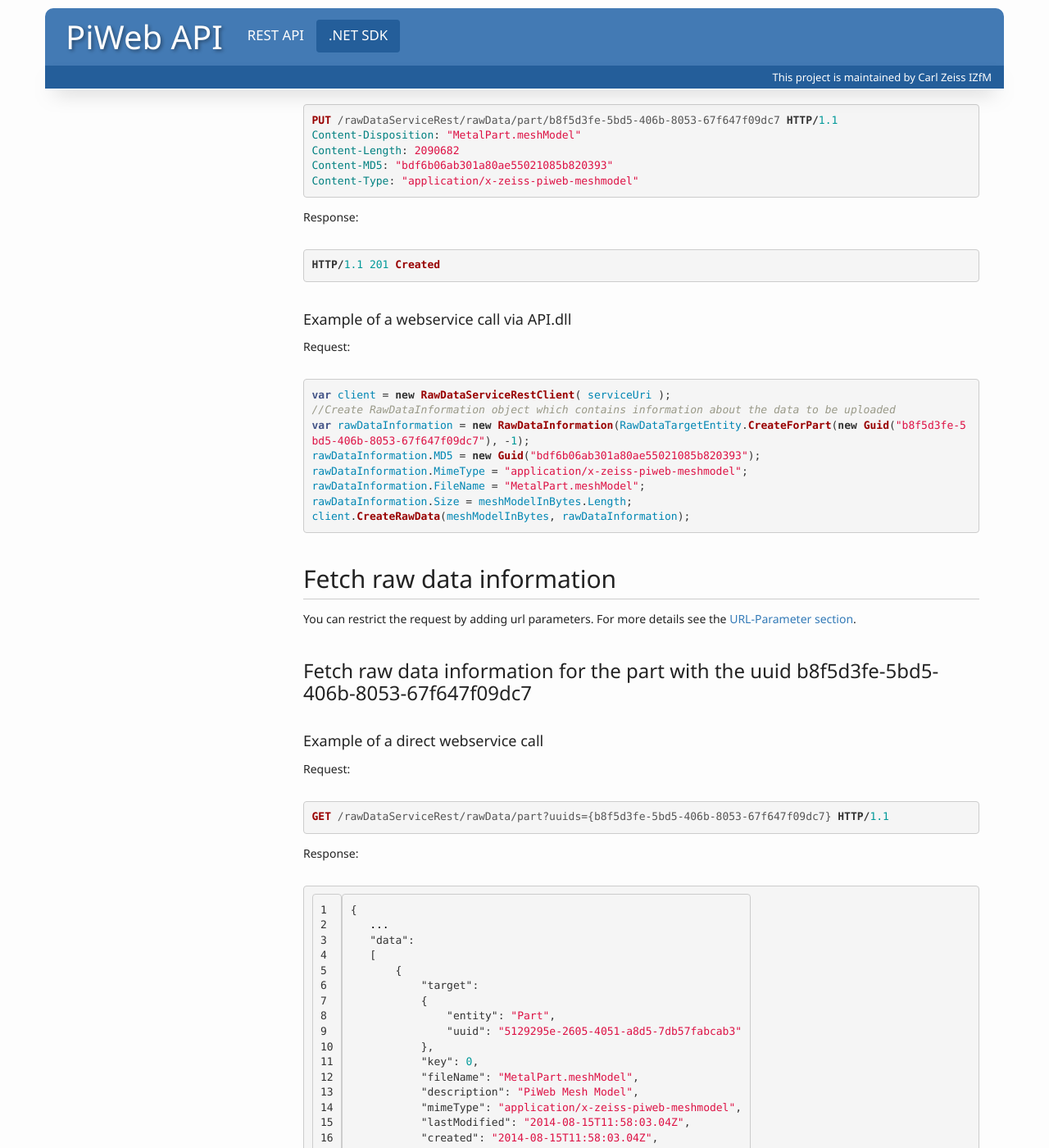
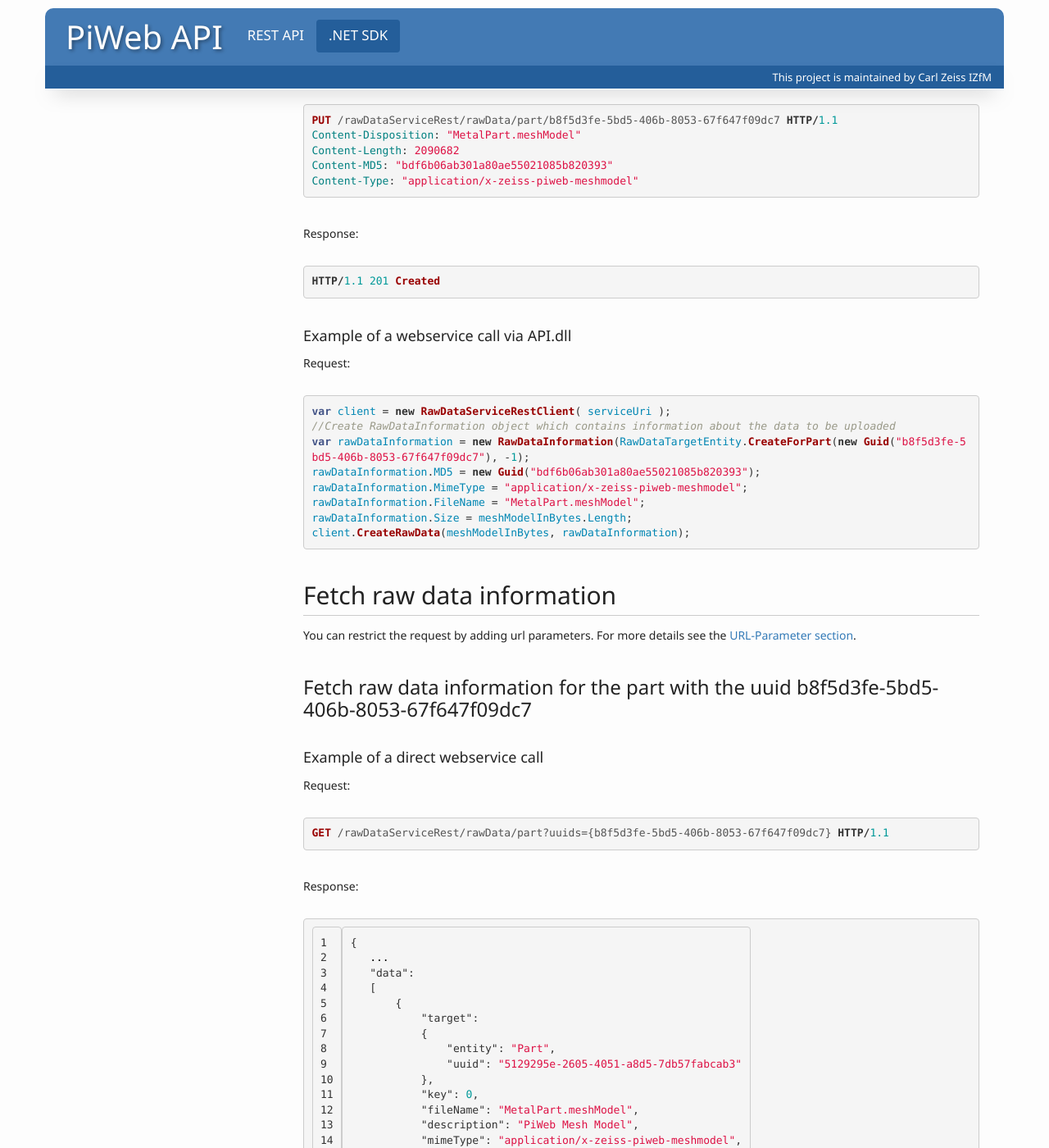
Before and after one commit to ZEISS-PiWeb/PiWeb-Api, a Jekyll site: the page built from oldPages/03-rawdata.md, in a window 1280 px wide and 1400 px high, scrolled down 1299 px. Shown: the whole window at 82% size. Built offline with Jekyll 4.4.1, drawn with Linux system fonts in a browser that asks for light colours.

Commit message:
Update pygment_trac.css

```diff
--- a/stylesheets/pygment_trac.css
+++ b/stylesheets/pygment_trac.css
@@ -1,4 +1,4 @@
-.highlight  { background: #ffffff; }
+.highlight  { background: #ffffff; margin-bottom: 30px; }
 .highlight .c { color: #999988; font-style: italic } /* Comment */
 .highlight .err { color: #000000; } /* Error */
 .highlight .k { font-weight: bold } /* Keyword */
```
